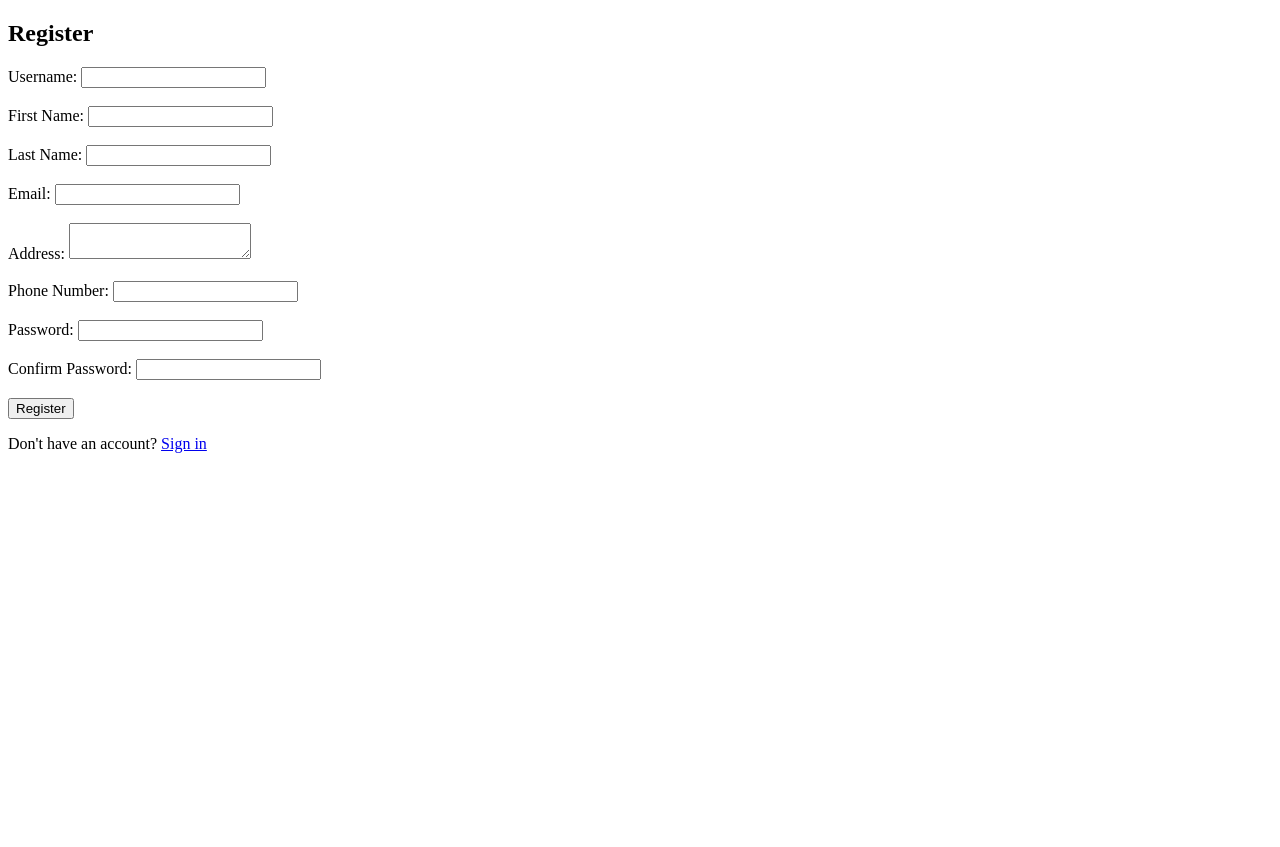
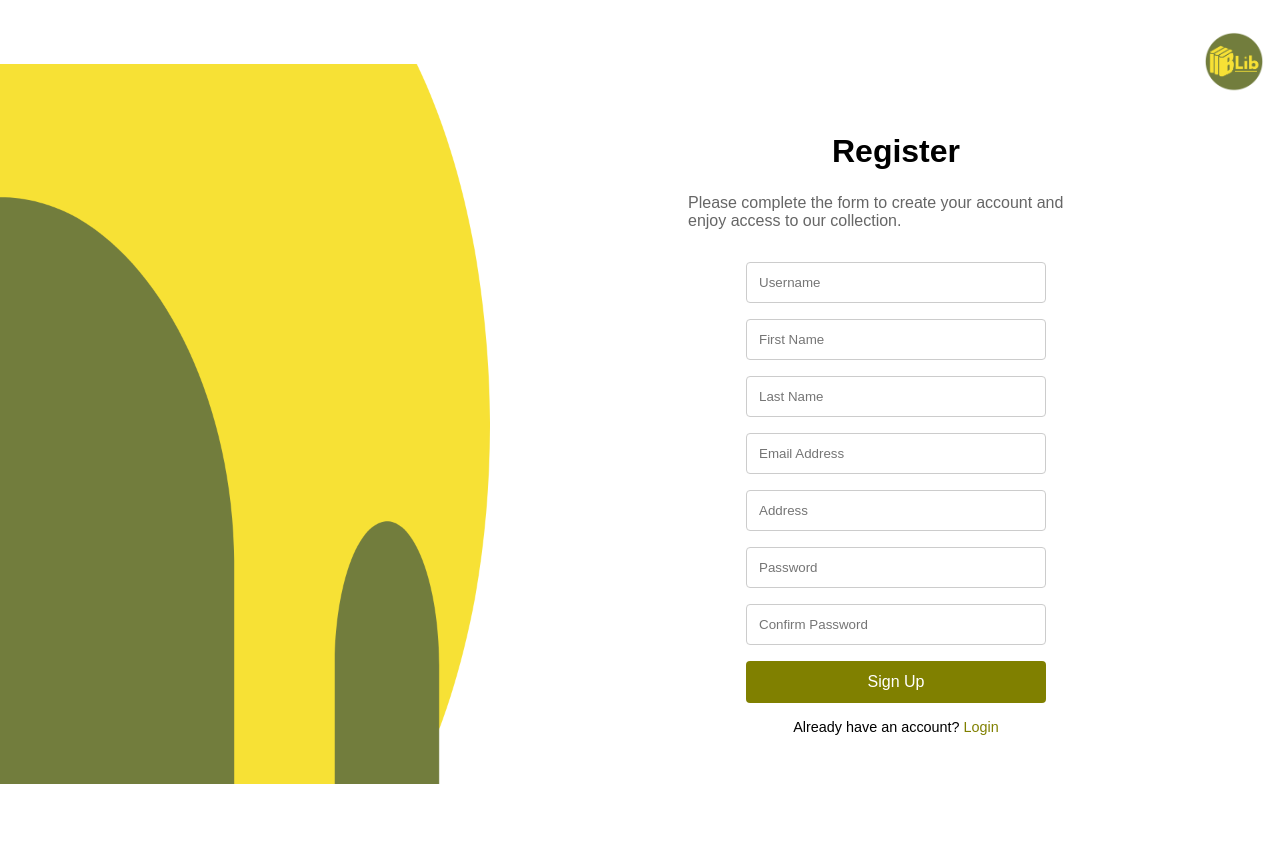
Before and after one commit to HanamiGarduque/PHPSYSTEM, a PHP site: page /registration.php in a window 1280 px wide. Before the commit the page ends 453 px from the top, so only its background shows below. Run offline with PHP 8.4, Linux system fonts and the light colour scheme; some libraries are stand-ins or nearby versions.

Commit message:
updated registration css

```diff
--- /dev/null
+++ b/css/registration.css
@@ -0,0 +1,117 @@
+body, html {
+    margin: 0;
+    padding: 0;
+    font-family: Arial, sans-serif;
+    background-size: 100%;
+    background-image: url("../Images/der.png");
+    background-repeat: no-repeat;
+    background-position: center;
+}
+
+.container {
+    display: flex;
+    height: 100%;
+}
+
+.left-side {
+    display: none;
+    width: 45%;
+    background-size: 100%;
+    background-color: #ffeb3b00;
+    position: relative;
+    overflow: hidden;
+}
+
+
+
+.right-side {
+    width: 100%;
+    display: flex;
+    flex-direction: column;
+    justify-content: center;
+    align-items: center;
+    padding: 7rem;
+    box-sizing: border-box;
+}
+
+.logo {
+    width: 60px;
+    height: 60px;
+    background-image: url("../Images/BLib\ \(5\).png");
+    background-size: cover;
+    border-radius: 50%;
+    position: absolute; /* Position the logo absolutely within the right-side */
+    top: 2rem; /* Adjust this value to move the logo further down or up */
+    right: 1rem; /* Adjust this value to move the logo further right or left */
+  }
+
+h1 {
+    font-size: 2rem;
+    margin-bottom: 0.5rem;
+}
+
+p {
+    color: #666;
+    margin-bottom: 2rem;
+}
+
+form {
+    width: 100%;
+    max-width: 300px;
+}
+
+input {
+    width: 100%;
+    padding: 0.75rem;
+    margin-bottom: 1rem;
+    border: 1px solid #ccc;
+    border-radius: 4px;
+    box-sizing: border-box;
+}
+
+.forgot-password {
+    text-align: right;
+    margin-bottom: 1rem;
+}
+
+.forgot-password a {
+    color: #808000;
+    text-decoration: none;
+    font-size: 0.9rem;
+}
+
+button {
+    width: 100%;
+    padding: 0.75rem;
+    background-color: #808000;
+    color: white;
+    border: none;
+    border-radius: 4px;
+    cursor: pointer;
+    font-size: 1rem;
+}
+
+button:hover {
+    background-color: #6a6a00;
+}
+
+.signin {
+    margin-top: 1rem;
+    text-align: center;
+    font-size: 0.9rem;
+}
+
+.signin a {
+    color: #808000;
+    text-decoration: none;
+}
+
+@media (min-width: 768px) {
+    .left-side {
+        display: block;
+    }
+
+    .right-side {
+        width: 50%;
+    }
+}
--- a/login.php
+++ b/login.php
@@ -56,7 +56,6 @@ session_start();
             $role = $row['roles'];
             $status = $row['status'];
 
-            // Check account status
             if ($status === 'suspended') {
                 echo '<script>
                 Swal.fire({
@@ -68,7 +67,6 @@ session_start();
                 exit;
             }
 
-            // Verify password
             if (password_verify($inputPassword, $hashedPassword)) {
                 $_SESSION['id'] = $row['user_id'];
                 $_SESSION['role'] = $role;
--- a/registration.php
+++ b/registration.php
@@ -1,25 +1,26 @@
 <?php
-// Start the session to handle status messages
 session_start();
 ?>
 
 <!DOCTYPE html>
 <html lang="en">
+
 <head>
     <meta charset="UTF-8">
     <meta name="viewport" content="width=device-width, initial-scale=1.0">
     <title>Registration Form</title>
     <!-- SweetAlert -->
     <script src="https://cdn.jsdelivr.net/npm/sweetalert2@11"></script>
+
+    <link rel="stylesheet" href="../PHPSYSTEM-Branch-Marquez/CSS/registration.css">
 </head>
+
 <body>
     <?php
-    // Check if a status is set in the session
     if (isset($_SESSION['status'])) {
         $status = $_SESSION['status'];
         $message = $_SESSION['message'];
 
-        // If registration is successful, redirect to login.php
         if ($status === 'success') {
             echo "<script>
                 Swal.fire({
@@ -34,7 +35,6 @@ session_start();
                 });
             </script>";
         } else {
-            // Display error message for other statuses
             echo "<script>
                 Swal.fire({
                     icon: '$status',
@@ -44,34 +44,33 @@ session_start();
             </script>";
         }
 
-        // Clear session messages after displaying
         unset($_SESSION['status']);
         unset($_SESSION['message']);
     }
     ?>
 
-    <h2>Register</h2>
-    <form method="POST" action="registerDB.php">
-        Username: <input type="text" name="username" required>
-        <br><br>
-        First Name: <input type="text" name="first_name" required>
-        <br><br>
-        Last Name: <input type="text" name="last_name" required>
-        <br><br>
-        Email: <input type="email" name="email" required>
-        <br><br>
-        Address: <textarea name="address" required></textarea>
-        <br><br>
-        Phone Number: <input type="text" name="phone_number" required>
-        <br><br>
-        Password: <input type="password" name="password" required>
-        <br><br>
-        Confirm Password: <input type="password" name="confirm_password" required>
-        <br><br>
-        <input type="submit" value="Register">
-    </form>
-
-    <p>Don't have an account? <a href="login.php">Sign in</a></p>
+<div class="container">
+        <div class="left-side"></div>
+        <div class="right-side">
+        <div class="logo"></div>
+            <h1>Register</h1>
+            <p>Please complete the form to create your account and enjoy access to our collection.</p>
+            <form method="POST" action="registerDB.php">
+                <input type="text" name="username" placeholder="Username" required>
+                <input type="text" name="first_name" placeholder="First Name" required>
+                <input type="text" name="last_name" placeholder="Last Name" required>
+                <input type="email" name="email" placeholder="Email Address" required>
+                <input type="text" name="address" placeholder="Address" required>
+                <input type="password" name="password" placeholder="Password" required>
+                <input type="password" name="confirm_password" placeholder="Confirm Password" required>
+                <button type="submit">Sign Up</button>
+            </form>
+                <div class="signin">
+                    Already have an account? <a href="login.php">Login</a>
+                </div>
+        </div>
+    </div>
 
 </body>
+
 </html>
```
